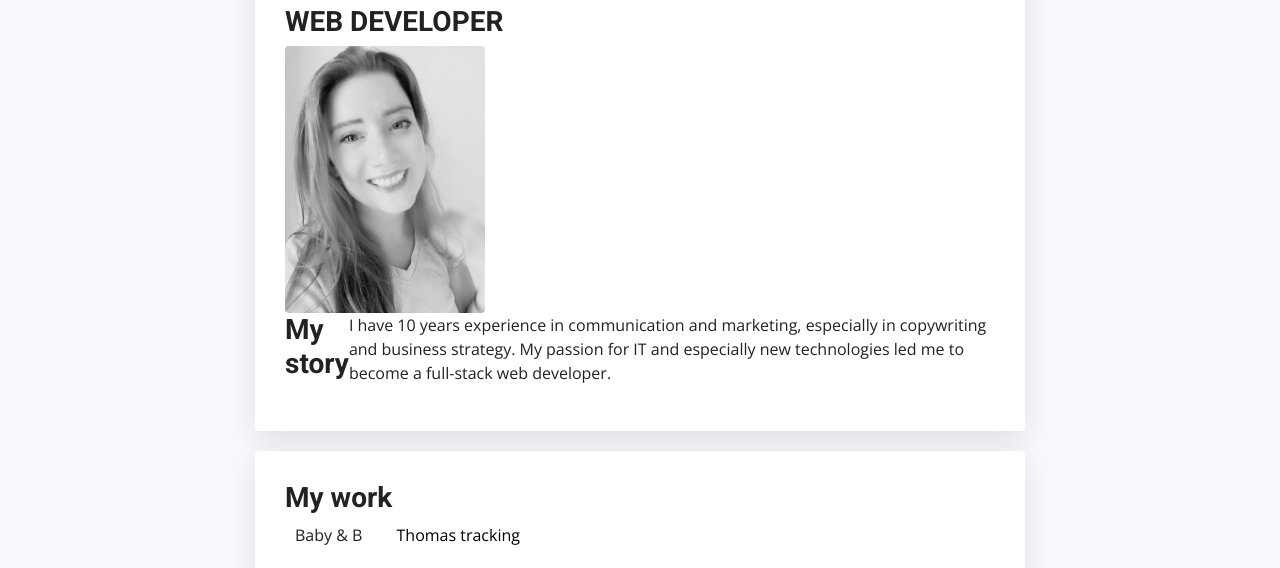
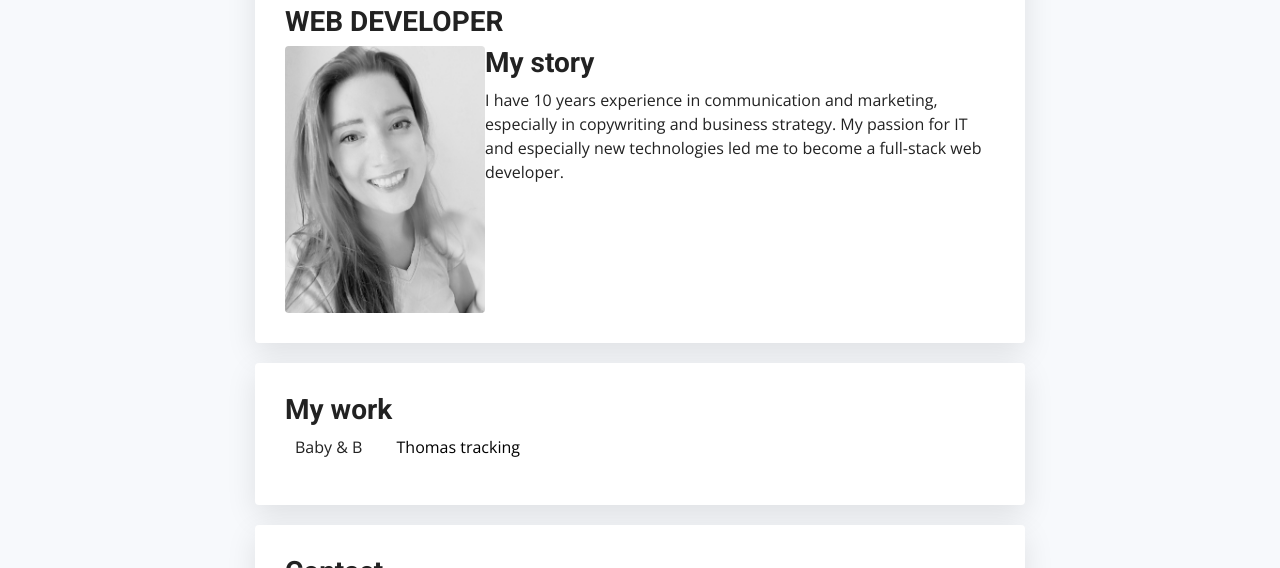
Before and after one commit to Teruko83/profile, a plain HTML site: page index.html in a window 1280 px wide. Shown: the part 532-1100 px from the top of the page. Drawn offline with nearby package versions, Linux system fonts and the light colour scheme.

```diff
--- a/index.html
+++ b/index.html
@@ -68,15 +68,18 @@
         <h1>AURELIE MATHYS </h1>
           <h3>COMMUNICATION ADVISOR - </h3>
           <h3>WEB DEVELOPER</h3>
+
           <div class="flex">
+            <div>
               <img class="img-radius" src="./images/aurelie_NB.png" width="200px" alt="Aurelie Mathys">
             </div>
-          <div class="flex">
+            <div>
               <h3>My story</h3>
               <p>I have 10 years experience in communication and marketing,
                 especially in copywriting and business strategy.
                 My passion for IT and especially new technologies led me to become a full-stack web developer.
               </p>
+            </div>
           </div>
 
       </div>
--- a/style.css
+++ b/style.css
@@ -46,6 +46,7 @@ a:hover {
 
 .flex {
   display:flex;
+  justify-content:space-between;
 }
 
 .card-white {
```
Lines whose indentation alone changed are shown as unchanged.
